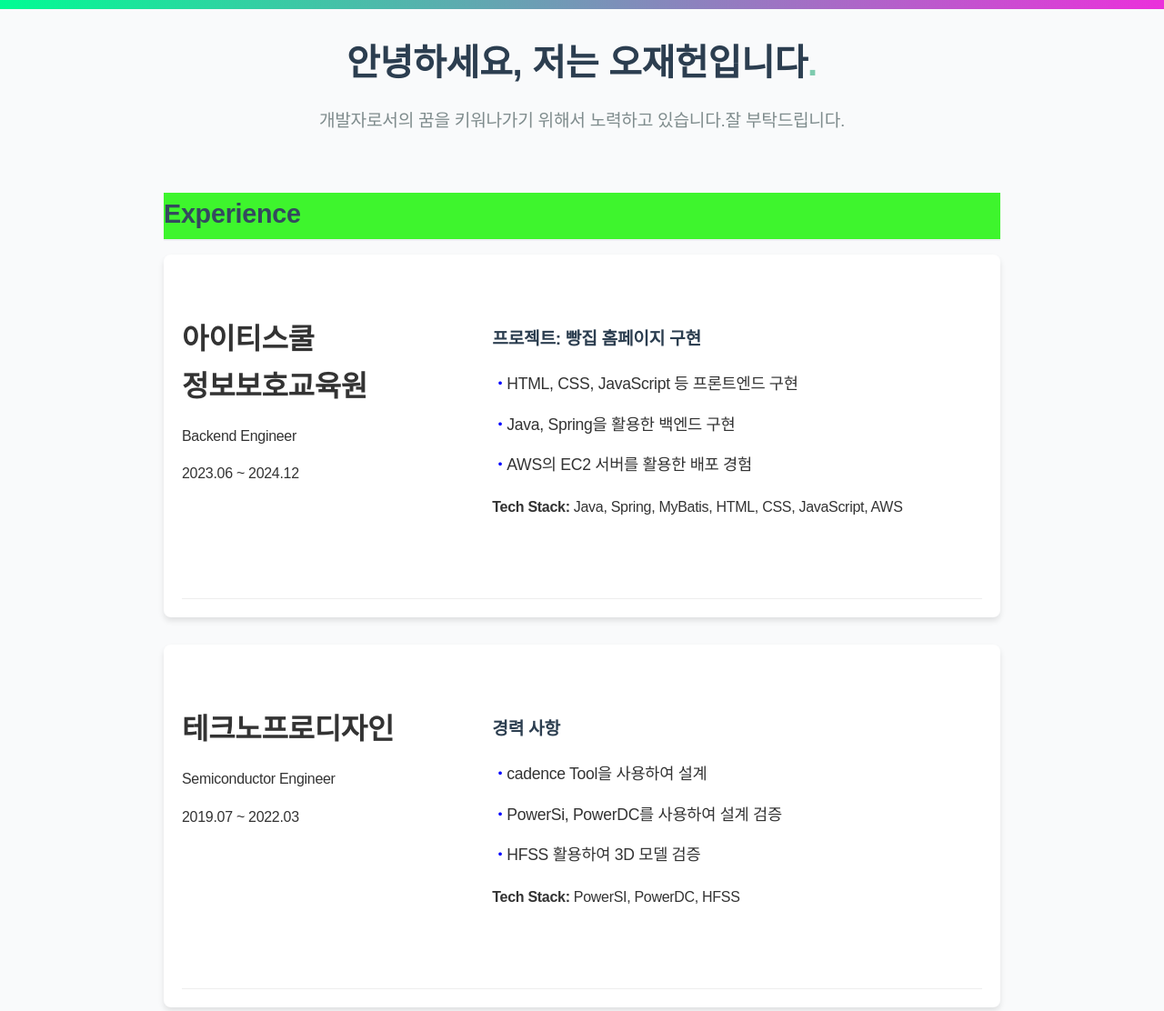
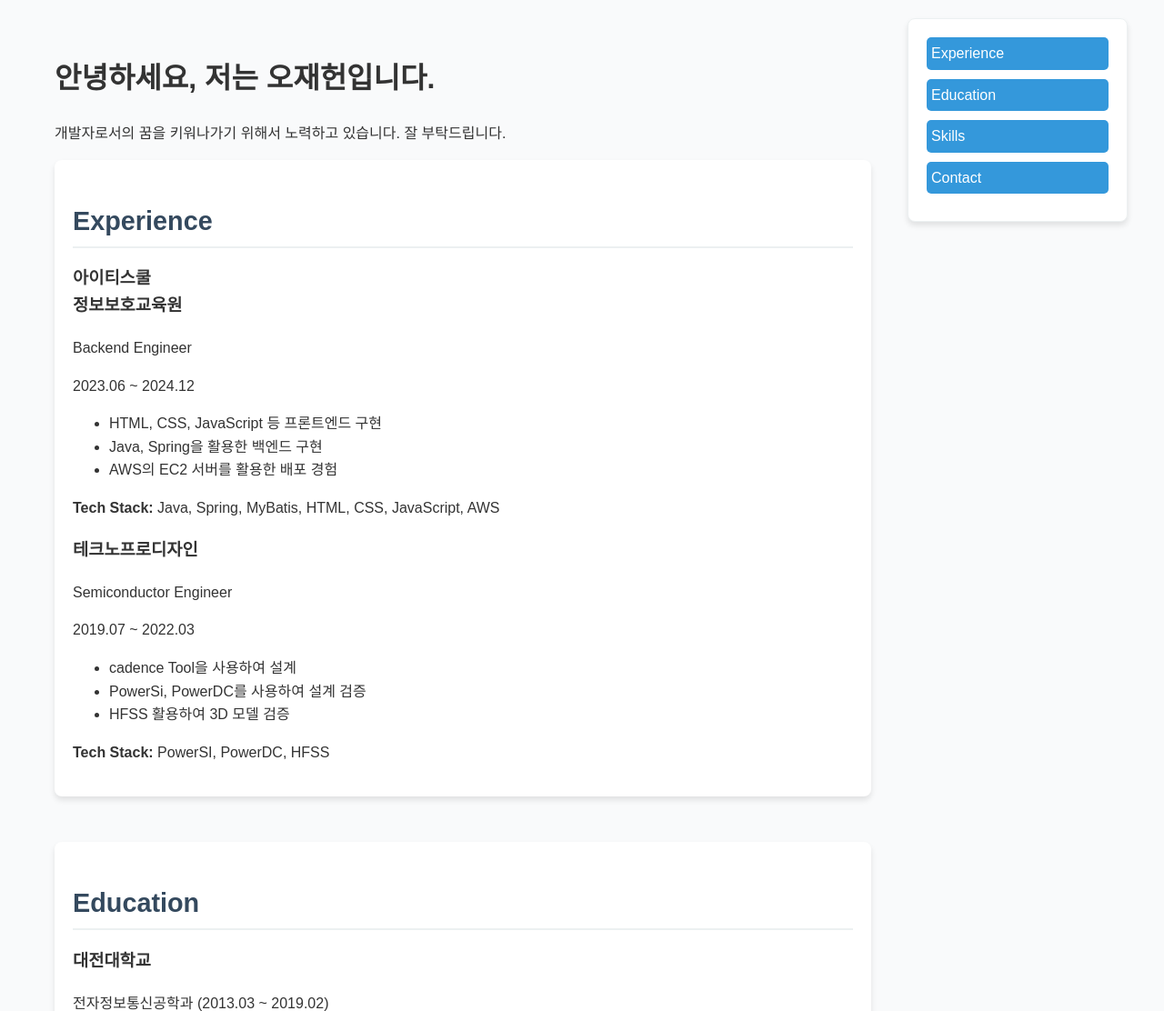
Before and after one commit to ojh94/resume, a plain HTML site: page index.html in a window 1280 px wide. Shown: the top 1112 px of the page at 91% size. Drawn offline with Linux system fonts and the light colour scheme; a web font is replaced by a local one.

Commit message:
메뉴 추가

```diff
--- a/index.html
+++ b/index.html
@@ -6,7 +6,7 @@
   <title>Resume</title>
   <link href="image/favicon.ico" rel="icon">
   <link rel="stylesheet" href="https://cdn.jsdelivr.net/gh/orioncactus/pretendard/dist/web/static/pretendard.css">
-  <link rel="stylesheet" href="css/main.css">
+  <!-- <link rel="stylesheet" href="css/main.css"> -->
   <style>
     body {
       margin: 0;
@@ -16,24 +16,49 @@
       color: #333;
     }
     .container {
-      max-width: 960px;
+      display: flex;
+      max-width: 1200px;
       margin: 0 auto;
       padding: 20px;
     }
-    header {
-      text-align: center;
-      margin-bottom: 40px;
+    .content {
+      flex: 1;
+      padding: 20px;
     }
-    header h1 {
-      font-size: 2.5rem;
-      color: #2c3e50;
+    nav {
+      position: sticky;
+      top: 20px;
+      flex: 0 0 200px;
+      margin-left: 20px;
+      padding: 20px;
+      background-color: #ffffff;
+      border: 1px solid #ecf0f1;
+      border-radius: 8px;
+      box-shadow: 0 4px 6px rgba(0, 0, 0, 0.1);
+      height: fit-content;
     }
-    header p {
-      font-size: 1.2rem;
-      color: #7f8c8d;
+    nav ul {
+      list-style: none;
+      padding: 0;
+      margin: 0;
+    }
+    nav ul li {
+      margin-bottom: 10px;
+    }
+    nav ul li a {
+      text-decoration: none;
+      color: #34495e;
+      font-size: 1rem;
+      padding: 5px;
+      display: block;
+    }
+    nav ul li a.active {
+      background-color: #3498db;
+      color: #ffffff;
+      border-radius: 5px;
     }
     section {
-      margin-bottom: 30px;
+      margin-bottom: 50px;
       padding: 20px;
       background: #ffffff;
       border-radius: 8px;
@@ -45,36 +70,6 @@
       margin-bottom: 15px;
       border-bottom: 2px solid #ecf0f1;
       padding-bottom: 5px;
-    }
-    .row {
-      display: flex;
-      flex-wrap: wrap;
-    }
-    .row-left {
-      flex: 1;
-      min-width: 200px;
-      margin-right: 20px;
-    }
-    .row-right {
-      flex: 2;
-    }
-    .project h4 {
-      margin-top: 10px;
-      font-size: 1.2rem;
-      color: #2c3e50;
-    }
-    ul {
-      list-style: none;
-      padding: 0;
-    }
-    li {
-      margin-bottom: 10px;
-    }
-    .skills ul li {
-      margin: 5px 0;
-      padding: 8px;
-      background: #ecf0f1;
-      border-radius: 5px;
     }
     footer {
       text-align: center;
@@ -88,32 +83,31 @@
       text-decoration: underline;
     }
     @media (max-width: 768px) {
-      .row {
+      .container {
         flex-direction: column;
       }
-      .row-left {
-        margin-right: 0;
+      nav {
+        margin: 0 auto;
+        width: 100%;
       }
     }
   </style>
 </head>
 <body>
   <div class="container">
+    <!-- 본문 내용 -->
+    <div class="content">
       <header>
         <h1>안녕하세요, 저는 오재헌입니다<span class="period-mark">.</span></h1>
-      <p>개발자로서의 꿈을 키워나가기 위해서 노력하고 있습니다.잘 부탁드립니다.</p>
+        <p>개발자로서의 꿈을 키워나가기 위해서 노력하고 있습니다. 잘 부탁드립니다.</p>
       </header>
+
+      <section id="experience">
         <h2>Experience</h2>
-    <section>
-      <div class="row">
-        <div class="row-left">
+        <div>
           <h3>아이티스쿨<br>정보보호교육원</h3>
           <p class="role">Backend Engineer</p>
           <p>2023.06 ~ 2024.12</p>
-        </div>
-        <div class="row-right">
-          <div class="project">
-            <h4>프로젝트: 빵집 홈페이지 구현</h4>
           <ul>
             <li>HTML, CSS, JavaScript 등 프론트엔드 구현</li>
             <li>Java, Spring을 활용한 백엔드 구현</li>
@@ -121,19 +115,10 @@
           </ul>
           <p><strong>Tech Stack:</strong> Java, Spring, MyBatis, HTML, CSS, JavaScript, AWS</p>
         </div>
-        </div>
-      </div>
-    </section>
-    <section>
-      <div class="row">
-        <div class="row-left">
+        <div>
           <h3>테크노프로디자인</h3>
           <p class="role">Semiconductor Engineer</p>
           <p>2019.07 ~ 2022.03</p>
-        </div>
-        <div class="row-right">
-          <div class="project">
-            <h4>경력 사항</h4>
           <ul>
             <li>cadence Tool을 사용하여 설계</li>
             <li>PowerSi, PowerDC를 사용하여 설계 검증</li>
@@ -141,24 +126,25 @@
           </ul>
           <p><strong>Tech Stack:</strong> PowerSI, PowerDC, HFSS</p>
         </div>
-        </div>
-      </div>
       </section>
+
+      <section id="education">
         <h2>Education</h2>
-    <section>
         <h3>대전대학교</h3>
         <p>전자정보통신공학과 (2013.03 ~ 2019.02)</p>
         <p>컴퓨터구조, 자료구조, 프로그래밍 등의 과목을 이수하였습니다.</p>
       </section>
+
+      <section id="skills">
         <h2>Skills</h2>
-    <section>
-      <ul class="skills">
+        <ul>
           <li>Java, Spring, MyBatis (중)</li>
           <li>HTML, CSS, JavaScript (하)</li>
           <li>AWS (EC2, S3) (하)</li>
         </ul>
       </section>
-    <footer>
+
+      <footer id="contact">
         <h2>Contact</h2>
         <ul>
           <li><a href="mailto:mykd2012@gmail.com">이메일</a></li>
@@ -167,5 +153,40 @@
         </ul>
       </footer>
     </div>
+
+    <!-- 네비게이션 바 -->
+    <nav>
+      <ul>
+        <li><a href="#experience" class="nav-link">Experience</a></li>
+        <li><a href="#education" class="nav-link">Education</a></li>
+        <li><a href="#skills" class="nav-link">Skills</a></li>
+        <li><a href="#contact" class="nav-link">Contact</a></li>
+      </ul>
+    </nav>
+  </div>
+
+  <script>
+    // 스크롤 시 섹션 감지 및 메뉴 강조
+    const sections = document.querySelectorAll('section');
+    const navLinks = document.querySelectorAll('.nav-link');
+
+    window.addEventListener('scroll', () => {
+      let current = '';
+
+      sections.forEach(section => {
+        const sectionTop = section.offsetTop;
+        if (pageYOffset >= sectionTop - 50) {
+          current = section.getAttribute('id');
+        }
+      });
+
+      navLinks.forEach(link => {
+        link.classList.remove('active');
+        if (link.getAttribute('href').includes(current)) {
+          link.classList.add('active');
+        }
+      });
+    });
+  </script>
 </body>
 </html>
```
Lines whose indentation alone changed are shown as unchanged.
